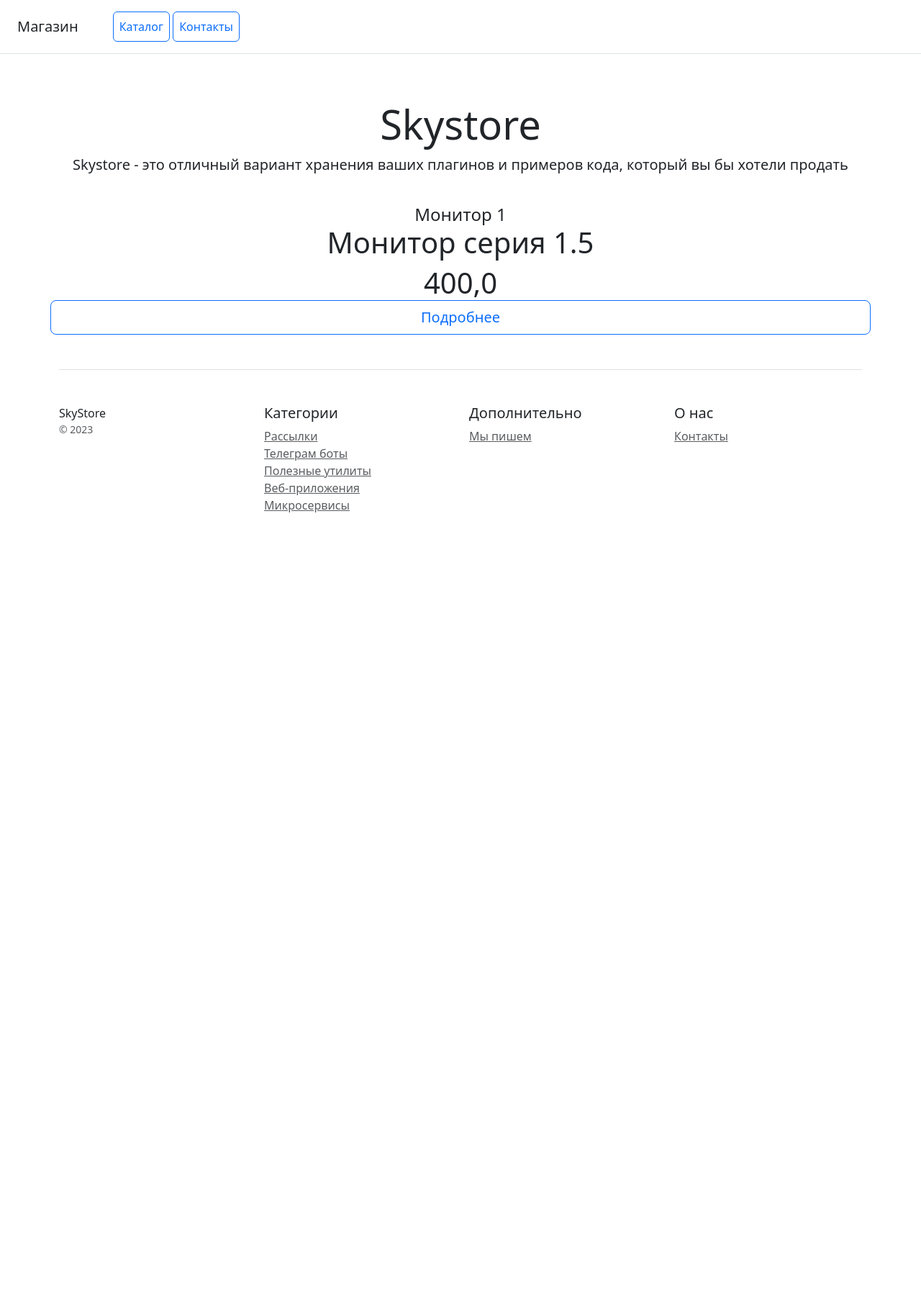
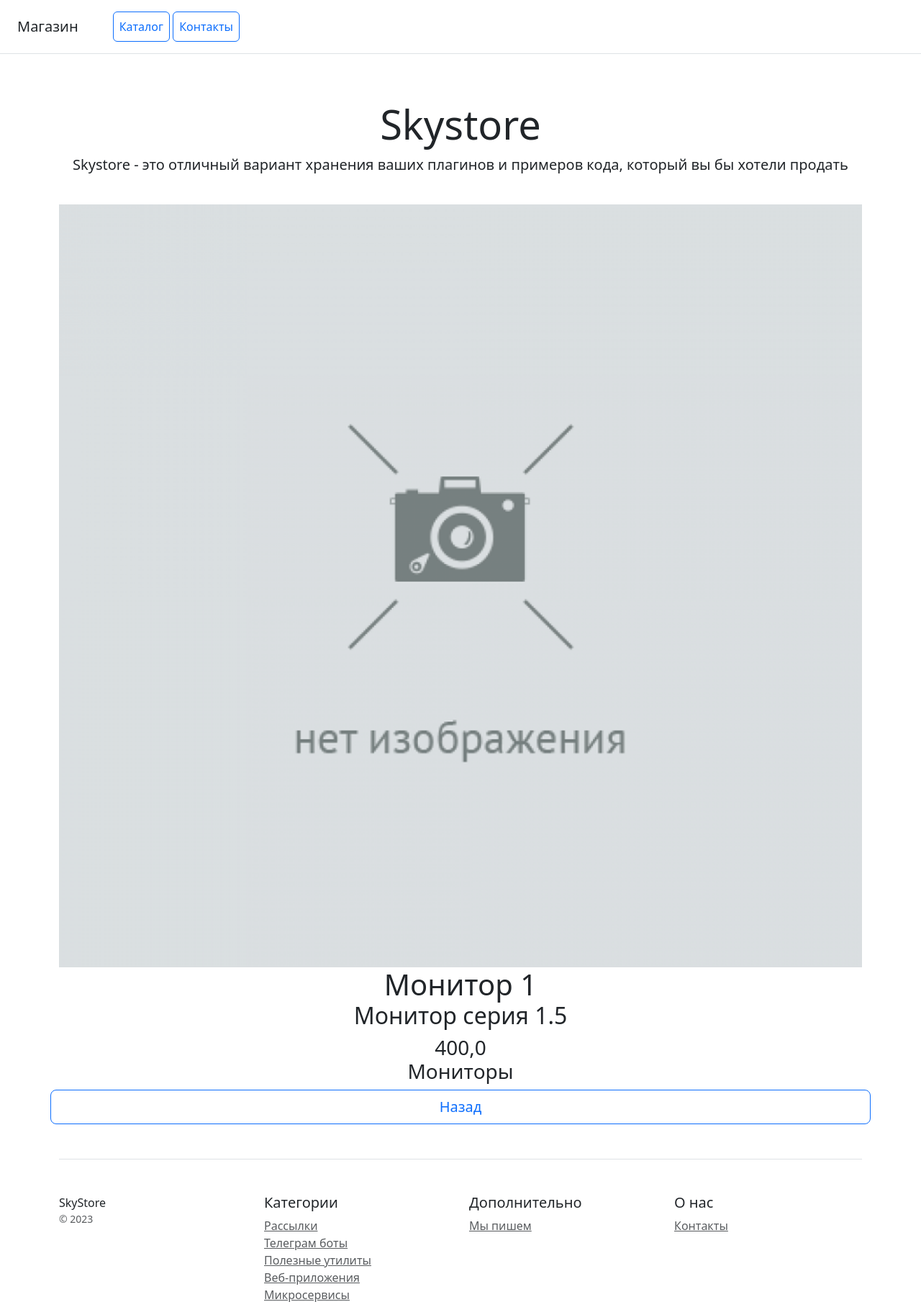
Before and after one commit to Leshij-79/Project3, a Django app: page /product_detail/3/ in a window 1280 px wide. Shown: the top 1809 px of the page at 72% size. Before the commit the page ends 712 px from the top, so only its background shows below. Run offline with Django 5.2, Linux system fonts and the light colour scheme; data comes from the database, SQL or seed files in the repository; some libraries are stand-ins or nearby versions.

Commit message:
задание 25 - 2

```diff
--- a/catalog/templates/base.html
+++ b/catalog/templates/base.html
@@ -1,16 +1,17 @@
+{% load static %}
 <!doctype html>
 <html lang="en">
     <head>
         <meta charset="utf-8">
         <meta name="viewport" content="width=device-width, initial-scale=1">
         <title>{% block title %}Магазин - Главная{% endblock %}</title>
-        <link rel="stylesheet" href="/static/css/bootstrap.min.css">
+        <link rel="stylesheet" href="{% static 'css/bootstrap.min.css' %}">
 
     </head>
     <body>
         {% include 'include_menu.html' %}
         {% block content %}{% endblock %}
 
-        <script src="/static/js/bootstrap.bundle.min.js"></script>
+        <script src="{% static 'js/bootstrap.bundle.min.js' %}"></script>
     </body>
 </html>
--- a/catalog/templates/home.html
+++ b/catalog/templates/home.html
@@ -24,7 +24,7 @@
                             <ul class="list-unstyled mt-3 mb-4 text-start m-3">
                                 <li>{{ product.description|truncatechars:100 }}</li>
                             </ul>
-                            <button type="button" class="btn btn-lg btn-block btn-outline-primary">Подробнее</button>
+                            <a role="button" class="btn btn-lg btn-block btn-outline-primary" href="{% url 'catalog:product_detail' product.pk %}">Подробнее</a>
                         </div>
                     </div>
                 </div>
--- a/catalog/templates/product_detail.html
+++ b/catalog/templates/product_detail.html
@@ -1,6 +1,6 @@
 
 {% extends 'base.html' %}
-
+{% load tag_filter %}
 {% block title %}Магазин - {{ product.name }}{% endblock %}
 
 {% block content %}
@@ -13,11 +13,12 @@
 
     <div class="container">
         <div class="row text-center">
-            <img></img>
-            <h4 class="my-0 font-weight-normal">{{ product.name }}</h4>
-            <h1>{{ product.description }}</h1>
-            <h1 class="card-title pricing-card-title">{{ product.price }}</h1>
-            <button type="button" class="btn btn-lg btn-block btn-outline-primary">Подробнее</button>
+            <img src="{{ product.photo_product | media_filter }}">
+            <h1 class="my-0 font-weight-normal">{{ product.name }}</h1>
+            <h2>{{ product.description }}</h2>
+            <h3 class="card-title pricing-card-title">{{ product.price }}</h3>
+            <h3>{{ product.category }}</h3>
+            <a role="button" class="btn btn-lg btn-block btn-outline-primary" href="{% url 'catalog:home' %}">Назад</a>
         </div>
         {% include 'footer.html' %}
     </div>
--- a/catalog/templatetags/tag_filter.py
+++ b/catalog/templatetags/tag_filter.py
@@ -6,6 +6,6 @@ register = template.Library()
 @register.filter
 def media_filter(path):
     if path:
-        return f"media/{path}"
+        return f"/media/{path}"
     else:
-        return f"media/noimage.jpg"
+        return f"/media/noimage.jpg"
```
Also changed, not shown: media/noimage.jpg (renamed from catalog/media/noimage.jpg), media/photo/111.jpg (added).
